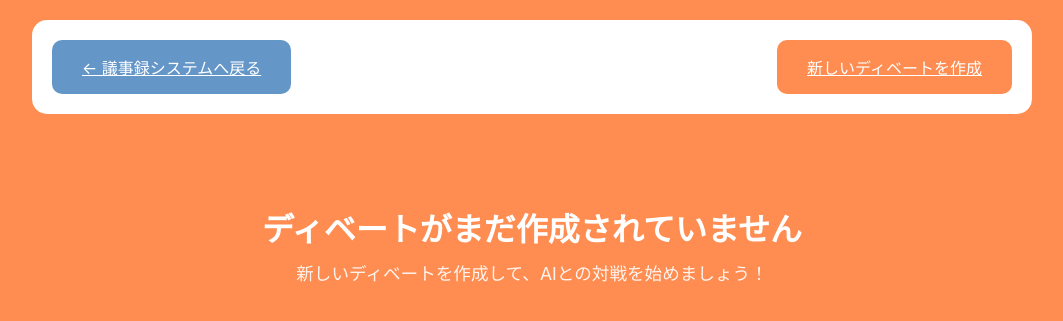
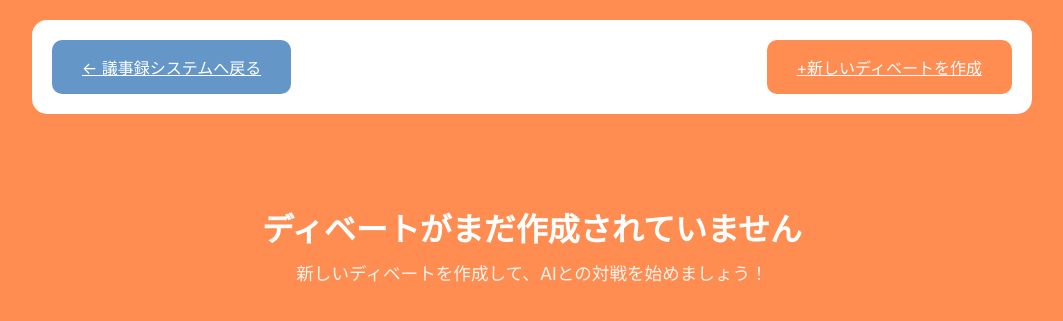
Before and after one commit to KotaOgawa221015/meeting_minutes, a Django app: template templates/debate/index.html in a window 1280 px wide. Shown: the part 148-469 px from the top of the page, without its empty margins (108-1171 px from the left). Run offline with Django 3.2, Linux system fonts and the light colour scheme; the template is opened without the code that fills it, so the values that code supplies are empty.

Commit message:
ui fix 4

```diff
--- a/templates/debate/index.html
+++ b/templates/debate/index.html
@@ -199,7 +199,7 @@
 
         <div class="action-bar">
             <a href="{% url 'index' %}" class="btn btn-back">← 議事録システムへ戻る</a>
-            <a href="{% url 'debate_create' %}" class="btn btn-primary">新しいディベートを作成</a>
+            <a href="{% url 'debate_create' %}" class="btn btn-primary">+新しいディベートを作成</a>
         </div>
 
         {% if debates %}
```
